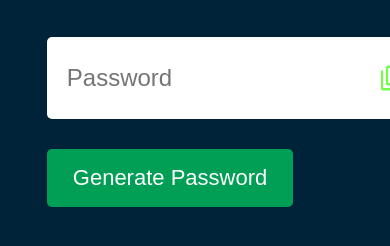
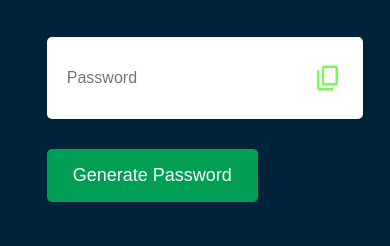
Before and after one commit to maundu55/random-password-generator, a plain HTML site: page index.html in a window 390 px wide. Shown: the part 216-462 px from the top of the page. Drawn offline with Linux system fonts and the light colour scheme.

Commit message:
add css media queries

```diff
--- a/style.css
+++ b/style.css
@@ -54,3 +54,15 @@ body{
     border-radius: 5px;
     cursor: pointer;
 }
+
+@media screen and (max-width: 500px){
+    .display{
+        width:90%;
+    }
+    .display input{
+        font-size:16px;
+    }
+    .container button{
+        font-size: 18px;
+    }
+}
```
